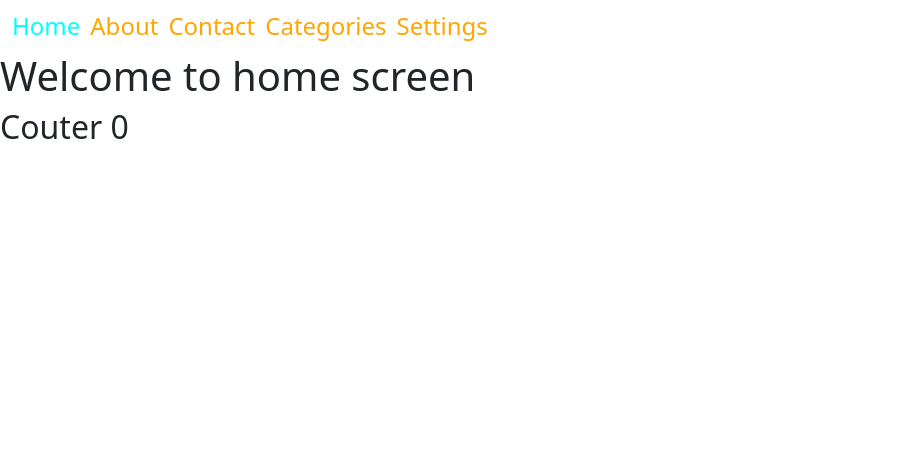
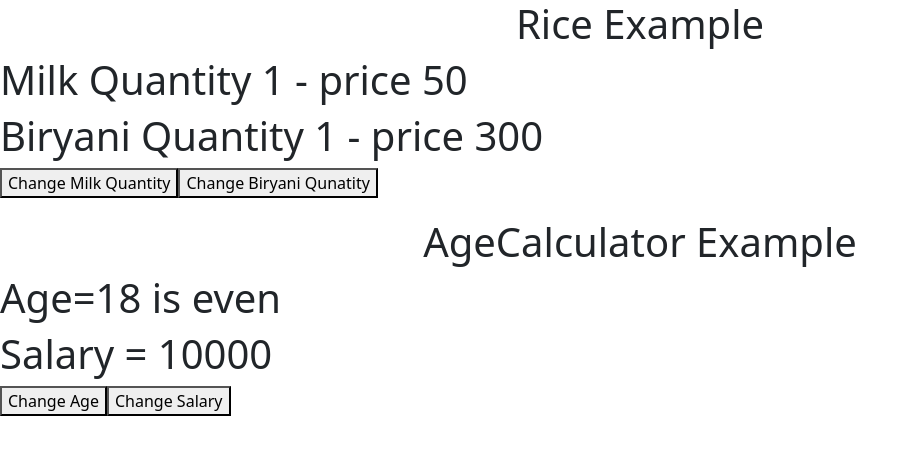
Before and after one commit to sukumar-chennari/react_projects, a React (Vite) app: page / in a window 1280 px wide. Shown: the top 454 px of the page, without its empty margins (0-918 px from the left). Built offline with nearby package versions, Linux system fonts and the light colour scheme.

Commit message:
worked on 2 expls on useMemo

```diff
--- a/src/App.jsx
+++ b/src/App.jsx
@@ -1,11 +1,13 @@
 
 import './App.css'
-import { NavigatorStack } from './Components/navigator/navigator-stack'
+import { AgeCalculator } from './Components/hooks/useMemo/useMemo'
+import { MilkCalculator } from './Components/hooks/useMemo/useMemoMilk'
 
 const App=()=>{
 return (
   <>
-    <NavigatorStack/>
+   <MilkCalculator/>
+   <AgeCalculator/>
   </>
 
 )
--- /dev/null
+++ b/src/Components/hooks/useMemo/useMemo.jsx
@@ -0,0 +1,28 @@
+import { useMemo, useState } from "react"
+
+
+ export const AgeCalculator=()=>{
+    const [age,setAge]=useState(18)
+    const [salary,setSalary]=useState(10000)
+    const AgeCalculator=useMemo(()=>{
+        return age%2==0?'even':'odd'
+    },[age])
+
+    const ageHandler=()=>{
+        setAge(age+1)
+    }
+    const salaryHandler=()=>{
+        setSalary(salary+1000)
+    }
+    return(
+        <>
+            <h1 style={{textAlign:'center', marginTop:'20px'}}>AgeCalculator Example </h1>
+            <h1>Age={age} is {AgeCalculator}</h1>
+
+            <h1>Salary = {salary}</h1>
+
+            <button onClick={ageHandler}>Change Age</button>
+            <button onClick={salaryHandler}>Change Salary</button>
+        </>
+    )
+}
--- /dev/null
+++ b/src/Components/hooks/useMemo/useMemoMilk.jsx
@@ -0,0 +1,32 @@
+import { useMemo, useState } from "react"
+
+export const MilkCalculator=()=>{
+    const [milkQuantity,setMilkQuantity]=useState(1)
+    const [biryaniQuantity,setBiryaniQuantity]=useState(1)
+
+    const MilkPriceCalci=useMemo(()=>{
+        return milkQuantity*50
+    },[milkQuantity])
+
+    const milkHandler=()=>{
+        setMilkQuantity(milkQuantity+1)
+    }
+
+    const BiryaniPriceCalci=useMemo(()=>{
+        return biryaniQuantity*300
+    },[biryaniQuantity])
+
+    const biryaniHanlder=()=>{
+        setBiryaniQuantity(biryaniQuantity+1)
+    }
+    return (
+        <>
+        <h1 style={{textAlign:'center'}}> Rice Example </h1>
+        <h1>Milk Quantity {milkQuantity} - price {MilkPriceCalci}</h1>
+        <h1>Biryani Quantity {biryaniQuantity} - price {BiryaniPriceCalci}</h1>
+
+        <button onClick={milkHandler}>Change Milk Quantity</button>
+        <button onClick={biryaniHanlder}>Change Biryani Qunatity</button>
+        </>
+    )
+}
```
